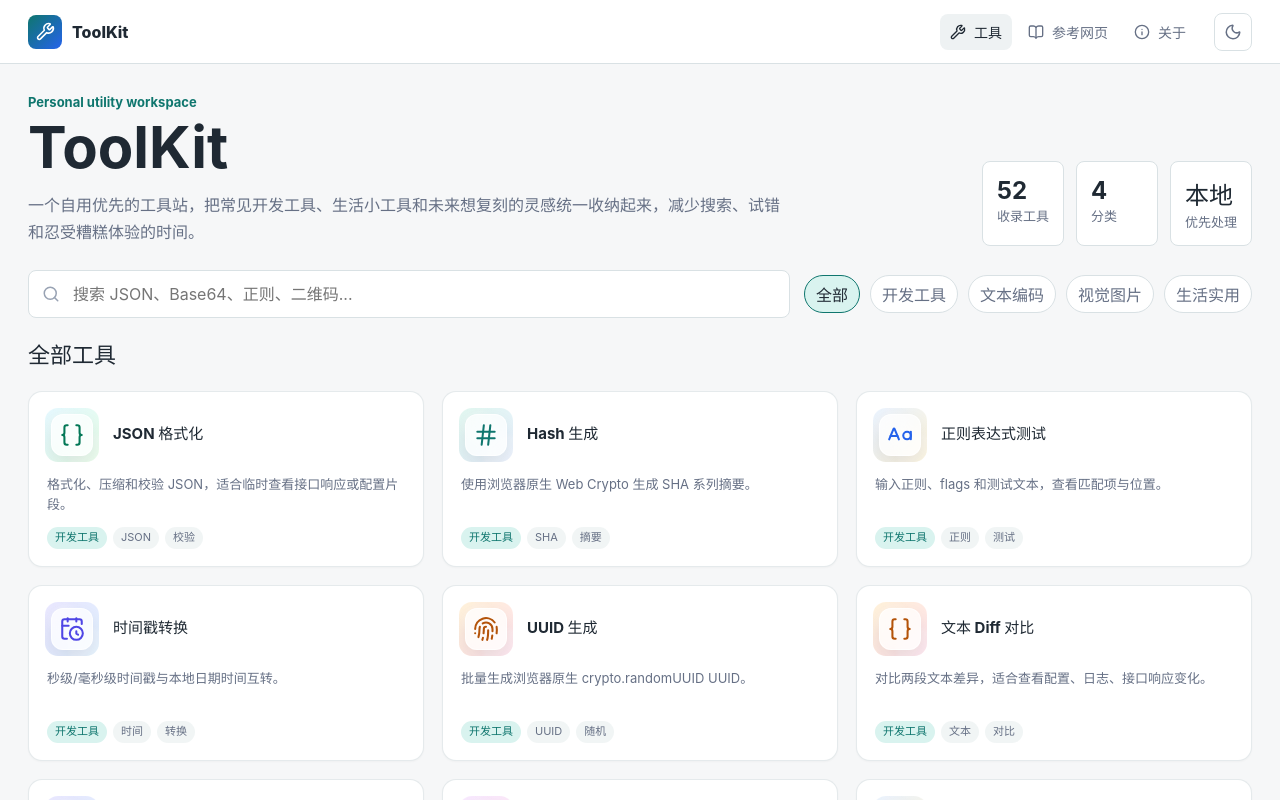
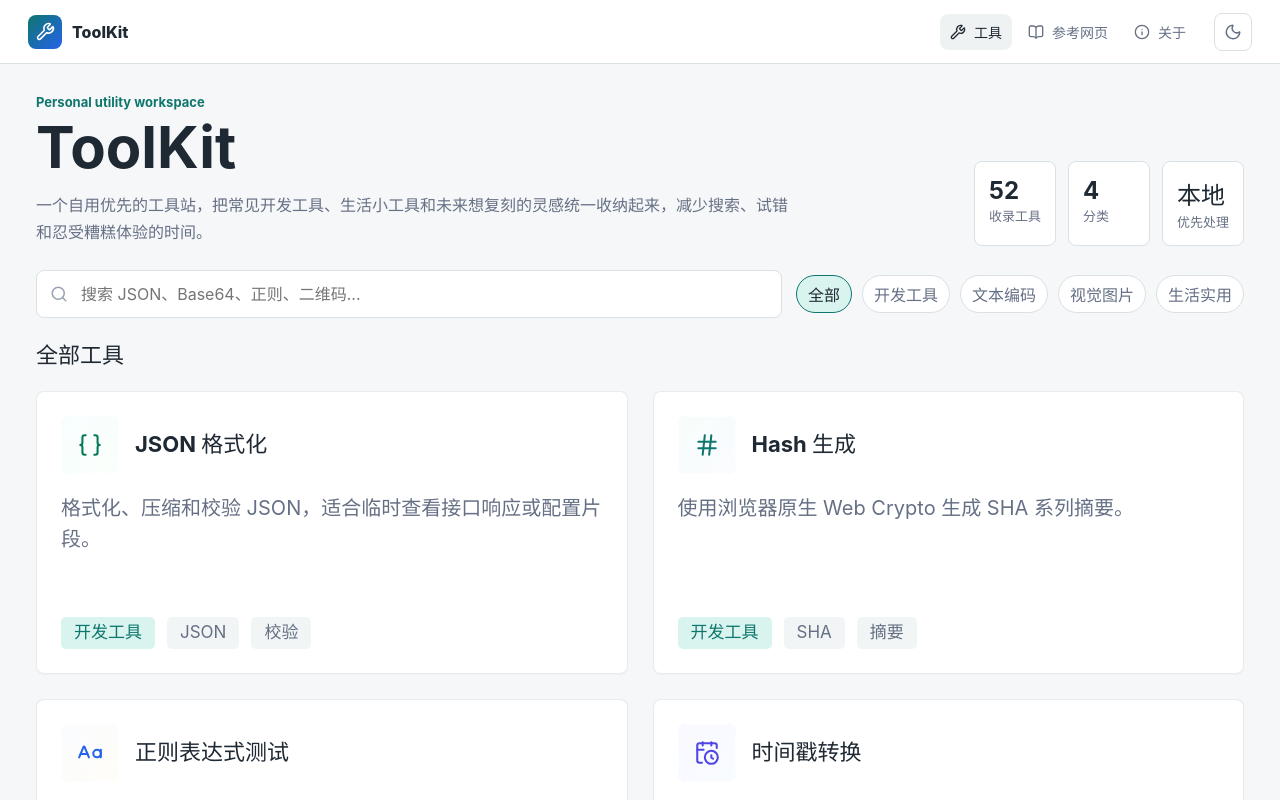
Before and after one commit to Closerdoor/Toolkit, a React (Vite) app: page / in a window 1280 px wide. Shown: the top 800 px of the page. Built offline with nearby package versions, Linux system fonts and the light colour scheme.

Commit message:
Replicate Anakin card dimensions

```diff
--- a/src/components/ToolCard.tsx
+++ b/src/components/ToolCard.tsx
@@ -1,5 +1,5 @@
 import { Link } from 'react-router-dom'
-import { ArrowRight } from 'lucide-react'
+import { ArrowRight, ChevronDown } from 'lucide-react'
 import type { ToolItem } from '../data/tools'
 
 type Props = {
@@ -37,8 +37,14 @@ export function ToolCard({ tool, onOpen }: Props) {
         ))}
       </div>
       <span className="tool-card-action">
-        立即使用
-        <ArrowRight size={15} />
+        <span className="tool-card-primary-action">
+          <ArrowRight size={18} />
+          立即使用
+        </span>
+        <span className="tool-card-secondary-action">克隆并修改</span>
+        <span className="tool-card-menu-action">
+          <ChevronDown size={18} />
+        </span>
       </span>
     </Link>
   )
--- a/src/index.css
+++ b/src/index.css
@@ -157,9 +157,9 @@ a {
 }
 
 .page {
-  width: min(1280px, 100%);
+  width: min(2380px, 100%);
   margin: 0 auto;
-  padding: 30px 28px 56px;
+  padding: 30px 36px 56px;
 }
 
 .page-header {
@@ -319,30 +319,30 @@ p {
 
 .tool-grid {
   display: grid;
-  grid-template-columns: repeat(auto-fill, minmax(360px, 1fr));
-  gap: 18px;
+  grid-template-columns: repeat(auto-fill, minmax(540px, 1fr));
+  gap: 25px;
   margin-top: 22px;
 }
 
 .tool-card {
   position: relative;
-  height: 176px;
+  height: 283px;
   display: flex;
   flex-direction: column;
-  gap: 12px;
+  gap: 19px;
   overflow: hidden;
-  padding: 16px;
-  border: 1px solid color-mix(in srgb, var(--border) 68%, transparent);
-  border-radius: 14px;
+  padding: 24px;
+  border: 1px solid color-mix(in srgb, var(--border) 62%, transparent);
+  border-radius: 8px;
   text-decoration: none;
   background: var(--surface);
   box-shadow: 0 1px 2px rgba(15, 23, 42, 0.03);
 }
 
 .tool-card:hover {
-  border-color: color-mix(in srgb, var(--accent) 22%, var(--border));
-  transform: translateY(-2px);
-  box-shadow: 0 10px 28px rgba(15, 23, 42, 0.08);
+  border-color: color-mix(in srgb, var(--border) 78%, var(--accent));
+  transform: none;
+  box-shadow: 0 10px 26px rgba(15, 23, 42, 0.07);
 }
 
 .tool-card::after {
@@ -362,7 +362,7 @@ p {
 .tool-card-topline {
   display: flex;
   align-items: flex-start;
-  gap: 14px;
+  gap: 16px;
   min-width: 0;
 }
 
@@ -371,10 +371,10 @@ p {
   display: grid;
   place-items: center;
   flex: 0 0 auto;
-  width: 54px;
-  height: 54px;
+  width: 58px;
+  height: 58px;
   overflow: hidden;
-  border-radius: 13px;
+  border-radius: 8px;
   background:
     linear-gradient(135deg, var(--card-a), var(--card-b)),
     var(--surface-2);
@@ -421,13 +421,13 @@ p {
   display: grid;
   place-items: center;
   flex: 0 0 auto;
-  width: 42px;
-  height: 42px;
+  width: 58px;
+  height: 58px;
   border: 1px solid rgba(255, 255, 255, 0.68);
-  border-radius: 12px;
+  border-radius: 8px;
   color: var(--card-ink);
   background: rgba(255, 255, 255, 0.72);
-  box-shadow: 0 10px 22px rgba(15, 23, 42, 0.1);
+  box-shadow: none;
   backdrop-filter: blur(12px);
 }
 
@@ -437,26 +437,26 @@ p {
 }
 
 .tool-card p {
-  font-size: 14px;
-  line-height: 1.62;
+  font-size: 20px;
+  line-height: 1.55;
 }
 
 .tool-card-copy {
   display: grid;
-  gap: 6px;
-  padding: 0 2px;
+  gap: 10px;
+  padding: 0;
 }
 
 .tool-card-title {
   display: grid;
   min-width: 0;
   align-items: center;
-  min-height: 54px;
+  min-height: 58px;
 }
 
 .tool-card-title h3 {
   overflow: hidden;
-  font-size: 15px;
+  font-size: 22px;
   font-weight: 720;
   line-height: 1.25;
   text-overflow: ellipsis;
@@ -465,28 +465,31 @@ p {
 
 .tool-card-copy p {
   display: -webkit-box;
-  min-height: 40px;
+  min-height: 62px;
   overflow: hidden;
   -webkit-box-orient: vertical;
   -webkit-line-clamp: 2;
-  font-size: 13px;
+  font-size: 20px;
   line-height: 1.55;
 }
 
 .tag-list {
   display: flex;
   flex-wrap: wrap;
-  gap: 6px;
-  padding: 0 2px 1px;
+  gap: 12px;
+  padding: 0;
   margin-top: auto;
 }
 
 .tag {
-  padding: 4px 8px;
-  border-radius: 999px;
+  display: inline-flex;
+  align-items: center;
+  min-height: 32px;
+  padding: 4px 13px;
+  border-radius: 5px;
   color: var(--muted);
   background: color-mix(in srgb, var(--surface-2) 78%, transparent);
-  font-size: 11px;
+  font-size: 17px;
   line-height: 1.2;
 }
 
@@ -497,32 +500,32 @@ p {
 
 .tool-card-action {
   position: absolute;
-  left: 50%;
-  bottom: 16px;
+  left: 24px;
+  right: 24px;
+  bottom: 24px;
   z-index: 1;
-  display: inline-flex;
+  display: grid;
+  grid-template-columns: 204px minmax(0, 1fr) 48px;
   align-items: center;
-  justify-content: center;
-  gap: 6px;
-  min-width: 132px;
-  min-height: 38px;
-  padding: 8px 18px;
-  border: 1px solid var(--accent);
-  border-radius: 999px;
-  color: white;
-  background: var(--accent);
-  box-shadow: 0 10px 22px color-mix(in srgb, var(--accent) 28%, transparent);
-  font-size: 13px;
+  gap: 12px;
+  min-height: 48px;
+  padding: 0;
+  border: 0;
+  border-radius: 0;
+  color: var(--text);
+  background: transparent;
+  box-shadow: none;
+  font-size: 18px;
   font-weight: 700;
   opacity: 0;
-  transform: translate(-50%, 8px);
+  transform: translateY(8px);
   transition: opacity 0.16s ease, transform 0.16s ease;
 }
 
 .tool-card:hover .tool-card-action,
 .tool-card:focus-visible .tool-card-action {
   opacity: 1;
-  transform: translate(-50%, 0);
+  transform: translateY(0);
 }
 
 .tool-card:hover .tag-list,
@@ -533,6 +536,34 @@ p {
 
 .tag-list {
   transition: opacity 0.16s ease, transform 0.16s ease;
+}
+
+.tool-card-primary-action,
+.tool-card-secondary-action,
+.tool-card-menu-action {
+  display: inline-flex;
+  align-items: center;
+  justify-content: center;
+  min-height: 48px;
+  border-radius: 8px;
+}
+
+.tool-card-primary-action {
+  gap: 10px;
+  color: white;
+  background: var(--accent);
+  box-shadow: 0 8px 18px color-mix(in srgb, var(--accent) 24%, transparent);
+}
+
+.tool-card-secondary-action,
+.tool-card-menu-action {
+  border: 1px solid color-mix(in srgb, var(--border) 80%, transparent);
+  color: var(--text);
+  background: color-mix(in srgb, var(--surface) 96%, transparent);
+}
+
+.tool-card-secondary-action {
+  font-weight: 650;
 }
 
 .tone-0 {
@@ -849,7 +880,16 @@ p {
   }
 
   .tool-card {
-    height: 176px;
+    height: 238px;
+  }
+
+  .tool-card-action {
+    grid-template-columns: 1fr;
+  }
+
+  .tool-card-secondary-action,
+  .tool-card-menu-action {
+    display: none;
   }
 
   .sidebar,
```
